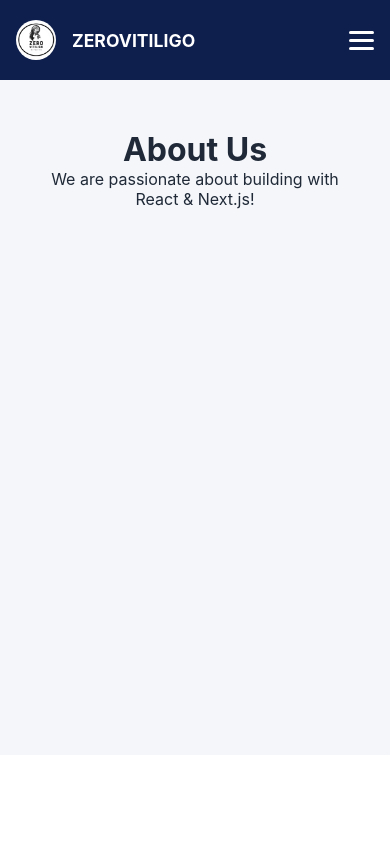
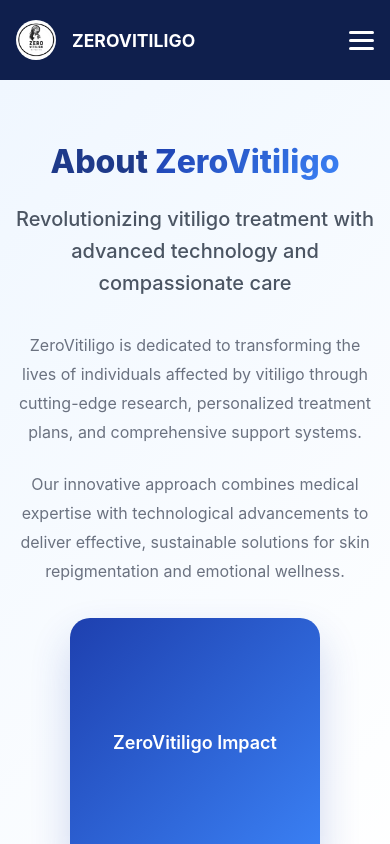
Before and after one commit to 1rn19cs003/ZeroVitiligo-fe, a Next.js app: page /ZeroVitiligo-fe/about in a window 390 px wide. Shown: the top 844 px of the page. Built offline with nearby package versions, Linux system fonts and the light colour scheme.

Commit message:
feature:added the about us section

```diff
--- a/app/about/page.jsx
+++ b/app/about/page.jsx
@@ -1,10 +1,33 @@
-import styles from "./styles.module.css";
+import styles from './styles.module.css'
 
-export default function AboutPage() {
+export default function About() {
   return (
-    <div className={styles.container}>
-      <h1>About Us</h1>
-      <p>We are passionate about building with React & Next.js!</p>
-    </div>
-  );
+    <section className={styles.hero}>
+      <div className={styles.container}>
+        <div className={styles.content}>
+          <h1 className={styles.title}>
+            About <span className={styles.highlight}>ZeroVitiligo</span>
+          </h1>
+          <p className={styles.subtitle}>
+            Revolutionizing vitiligo treatment with advanced technology and compassionate care
+          </p>
+          <div className={styles.description}>
+            <p>
+              ZeroVitiligo is dedicated to transforming the lives of individuals affected by vitiligo
+              through cutting-edge research, personalized treatment plans, and comprehensive support systems.
+            </p>
+            <p>
+              Our innovative approach combines medical expertise with technological advancements
+              to deliver effective, sustainable solutions for skin repigmentation and emotional wellness.
+            </p>
+          </div>
+        </div>
+        <div className={styles.imageContainer}>
+          <div className={styles.imagePlaceholder}>
+            <span>ZeroVitiligo Impact</span>
+          </div>
+        </div>
+      </div>
+    </section>
+  )
 }
--- a/app/about/styles.module.css
+++ b/app/about/styles.module.css
@@ -1,6 +1,135 @@
+.hero {
+  background: linear-gradient(135deg, #f0f7ff 0%, #ffffff 100%);
+  padding: 6rem 0 4rem;
+  min-height: 80vh;
+  display: flex;
+  align-items: center;
+}
+
 .container {
-  padding: 50px;
-  text-align: center;
-  background-color: #f4f6fa;
-  min-height: 80vh;
+  max-width: 1200px;
+  margin: 0 auto;
+  padding: 0 2rem;
+  display: grid;
+  grid-template-columns: 1fr 1fr;
+  gap: 4rem;
+  align-items: center;
 }
+
+.content {
+  max-width: 600px;
+}
+
+.title {
+  font-size: 3.5rem;
+  font-weight: 800;
+  color: #1e3a8a;
+  line-height: 1.1;
+  margin-bottom: 1.5rem;
+}
+
+.highlight {
+  color: #2563eb;
+  background: linear-gradient(135deg, #1e40af, #3b82f6);
+  -webkit-background-clip: text;
+  -webkit-text-fill-color: transparent;
+  background-clip: text;
+}
+
+.subtitle {
+  font-size: 1.25rem;
+  color: #4b5563;
+  margin-bottom: 2rem;
+  font-weight: 500;
+  line-height: 1.6;
+}
+
+.description {
+  color: #6b7280;
+  line-height: 1.8;
+}
+
+.description p {
+  margin-bottom: 1.5rem;
+}
+
+.description p:last-child {
+  margin-bottom: 0;
+}
+
+.imageContainer {
+  display: flex;
+  justify-content: center;
+  align-items: center;
+}
+
+.imagePlaceholder {
+  width: 400px;
+  height: 400px;
+  background: linear-gradient(135deg, #1e40af, #3b82f6);
+  border-radius: 20px;
+  display: flex;
+  align-items: center;
+  justify-content: center;
+  color: white;
+  font-size: 1.125rem;
+  font-weight: 600;
+  box-shadow: 0 20px 40px rgba(30, 64, 175, 0.2);
+}
+
+/* Tablet Responsive */
+@media (max-width: 1024px) {
+  .container {
+    gap: 3rem;
+  }
+
+  .title {
+    font-size: 3rem;
+  }
+
+  .imagePlaceholder {
+    width: 350px;
+    height: 350px;
+  }
+}
+
+/* Mobile Responsive */
+@media (max-width: 768px) {
+  .hero {
+    padding: 4rem 0 2rem;
+    min-height: auto;
+  }
+
+  .container {
+    grid-template-columns: 1fr;
+    gap: 2rem;
+    text-align: center;
+    padding: 0 1rem;
+  }
+
+  .title {
+    font-size: 2.5rem;
+  }
+
+  .subtitle {
+    fontSize: 1.125rem;
+  }
+
+  .imagePlaceholder {
+    width: 300px;
+    height: 300px;
+    margin: 0 auto;
+  }
+}
+
+/* Small Mobile */
+@media (max-width: 480px) {
+  .title {
+    font-size: 2rem;
+  }
+
+  .imagePlaceholder {
+    width: 250px;
+    height: 250px;
+  }
+}
```
